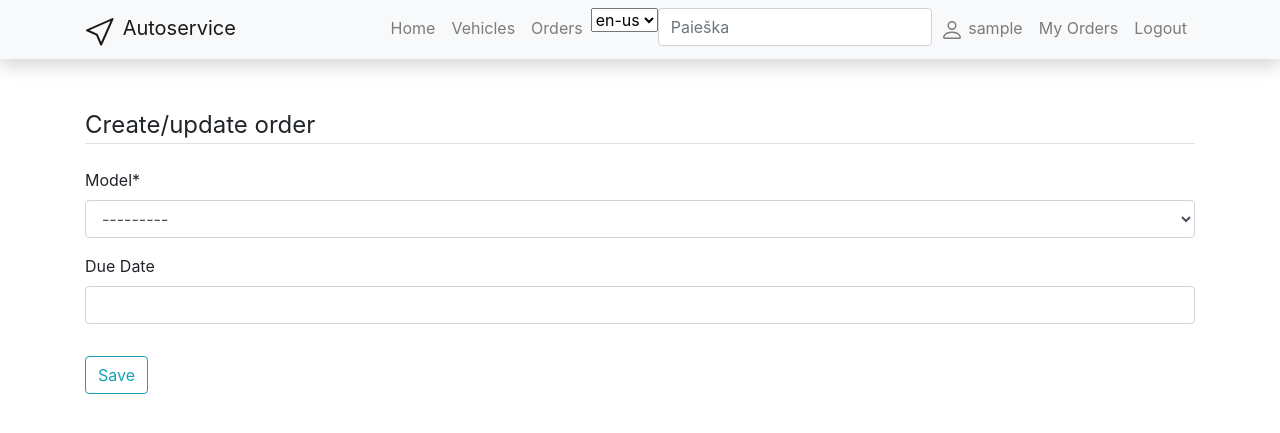
After one commit to DonatasNoreika/autoservisas_2, a Django app: page /autoservice/myorders/new in a window 1280 px wide. The commit adds this page. Shown: the top 433 px of the page. Run offline with Django 3.2, Linux system fonts and the light colour scheme; the visitor is signed in with stand-in values (Sample User, id 1); data that the repository does not hold is empty; some libraries are stand-ins or nearby versions.

Commit message:
12 filter user cars done

```diff
--- a/mysite/autoservice/models.py
+++ b/mysite/autoservice/models.py
@@ -4,6 +4,7 @@ from datetime import datetime
 from tinymce.models import HTMLField
 from PIL import Image
 from django.utils.translation import gettext_lazy as _
+from django.urls import reverse
 
 import pytz
 utc = pytz.UTC
@@ -93,6 +94,9 @@ class Order(models.Model):
         help_text=_('Status'),
     )
 
+    def get_absolute_url(self):
+        """Nurodo konkretaus aprašymo galinį adresą"""
+        return reverse('my_order', args=[str(self.id)])
 
 class OrderLine(models.Model):
     order = models.ForeignKey('Order', verbose_name=_("Order"), on_delete=models.SET_NULL, null=True, related_name='lines')
--- /dev/null
+++ b/mysite/autoservice/templates/user_order_form.html
@@ -0,0 +1,16 @@
+{% extends "base.html" %}
+{% load crispy_forms_tags %}
+{% block content %}
+    <div class="content-section">
+    <form method="POST">
+        {% csrf_token %}
+        <fieldset class="form-group">
+            <legend class="border-bottom mb-4">Create/update order</legend>
+            {{ form|crispy }}
+        </fieldset>
+        <div class="form-group">
+            <button class="btn btn-outline-info" type="submit">Save</button>
+        </div>
+    </form>
+    </div>
+{% endblock content %}
--- a/mysite/autoservice/templates/user_orders.html
+++ b/mysite/autoservice/templates/user_orders.html
@@ -2,7 +2,7 @@
 {% block content %}
 {% load i18n %}
 <h1>{% trans "My Orders" %}</h1>
-
+<a class="btn btn-primary" href="{% url 'my_order-new'%}" role="button">{% trans "New Order" %}</a>
 {% if orders %}
 <ul>
     {% for order in orders %}
--- a/mysite/autoservice/urls.py
+++ b/mysite/autoservice/urls.py
@@ -29,4 +29,5 @@ urlpatterns = [
     path('i18n/', include('django.conf.urls.i18n')),
     path('myorders/', views.UserOrderListView.as_view(), name='my_orders'),
     path('myorders/<int:pk>', views.UserOrderDetailView.as_view(), name='my_order'),
+    path('myorders/new', views.UserOrderCreateView.as_view(), name='my_order-new'),
 ]
--- a/mysite/autoservice/views.py
+++ b/mysite/autoservice/views.py
@@ -12,7 +12,8 @@ from django.utils.translation import gettext as _
 from django.views.generic.edit import FormMixin
 from django.contrib.auth.mixins import LoginRequiredMixin
 from django.views.generic import (ListView,
-                                  DetailView)
+                                  DetailView,
+                                  CreateView)
 
 def info(request):
     num_services = Service.objects.all().count()
@@ -186,3 +187,14 @@ class UserOrderDetailView(LoginRequiredMixin, FormMixin, DetailView):
         form.instance.user = self.request.user
         form.save()
         return super(UserOrderDetailView, self).form_valid(form)
+
+
+class UserOrderCreateView(LoginRequiredMixin, CreateView):
+    model = Order
+    fields = ['owner_car', 'due_date']
+    template_name = 'user_order_form.html'
+
+    def get_form(self, *args, **kwargs):
+        form = super(UserOrderCreateView, self).get_form(*args, **kwargs)
+        form.fields['owner_car'].queryset = OwnerCar.objects.filter(owner=self.request.user)
+        return form
```
